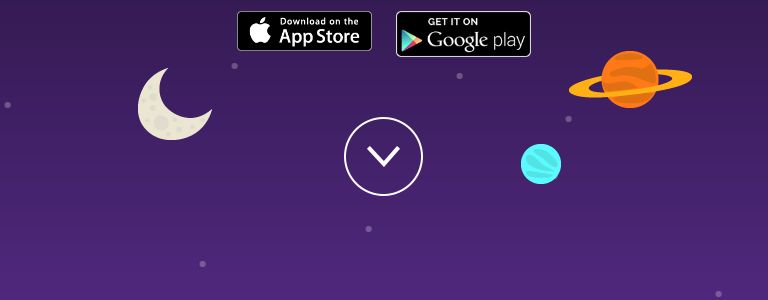
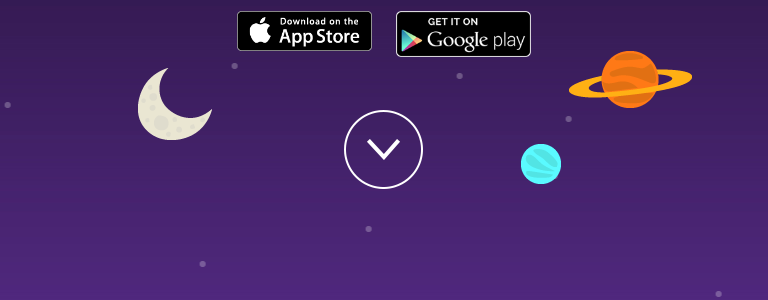
Before and after one commit to rblake1010/portfolio-devtips-jekyll-build, a Jekyll site: the page built from index.html, in a window 768 px wide. Shown: the part 591-891 px from the top of the page. Built offline with Jekyll 4.4.1, drawn with Linux system fonts in a browser that asks for light colours; nearby versions of some CDN libraries.

Commit message:
minor cleanup

```diff
--- a/_layouts/default.html
+++ b/_layouts/default.html
@@ -27,7 +27,6 @@
 
   <script src="https://ajax.googleapis.com/ajax/libs/jquery/2.1.3/jquery.min.js"></script>
   <script src="assets/js/custom.js"></script>
-  <script src="assets/js/helium.js"></script>
   <script src="assets/js/jquery.waypoints.min.js"></script>
   </body>
 </html>
--- a/assets/css/main.css
+++ b/assets/css/main.css
@@ -3365,6 +3365,11 @@ header {
   @media (max-width: 373px) {
     .woozyLogo {
       max-width: 130px; } }
+
+@media screen and (min-width: 768px) and (max-width: 1024px) {
+  .appStore, .googleStore {
+    display: block;
+    float: none; } }
 
 @media screen and (min-width: 320px) and (max-width: 480px) {
   .appStore, .googleStore {
@@ -3809,6 +3814,9 @@ header {
       height: auto; } }
   .play .playContent {
     margin: 270px 0px 0px 0px; }
+    @media screen and (min-width: 768px) and (max-width: 1024px) {
+      .play .playContent {
+        margin: 200px 0px 0px 0px; } }
     @media screen and (min-width: 320px) and (max-width: 480px) {
       .play .playContent {
         margin: 30px 0px 0px 0px; } }
--- a/assets/css/partials/_header.scss
+++ b/assets/css/partials/_header.scss
@@ -108,6 +108,10 @@ header{
 }
 
 .appStore, .googleStore {
+  @include media($tablet){
+    display: block;
+    float: none;
+  }
   @include media($mobile){
     max-width: 60%;
     display: block;
--- a/assets/css/partials/_play.scss
+++ b/assets/css/partials/_play.scss
@@ -10,6 +10,9 @@
   }
   .playContent{
   	margin:270px 0px 0px 0px;
+    @include media($tablet){
+      margin: 200px 0px 0px 0px;
+    }
   	@include media($mobile){
   		margin:30px 0px 0px 0px;
   	}
```
